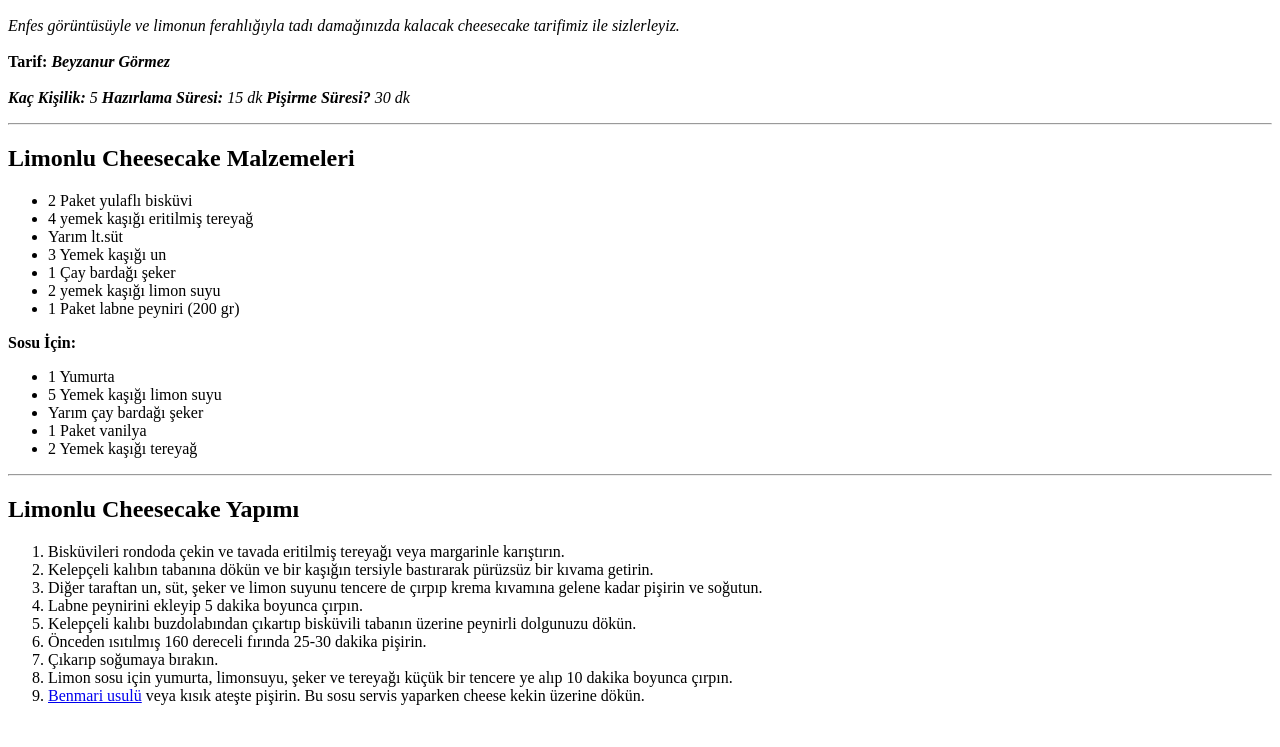
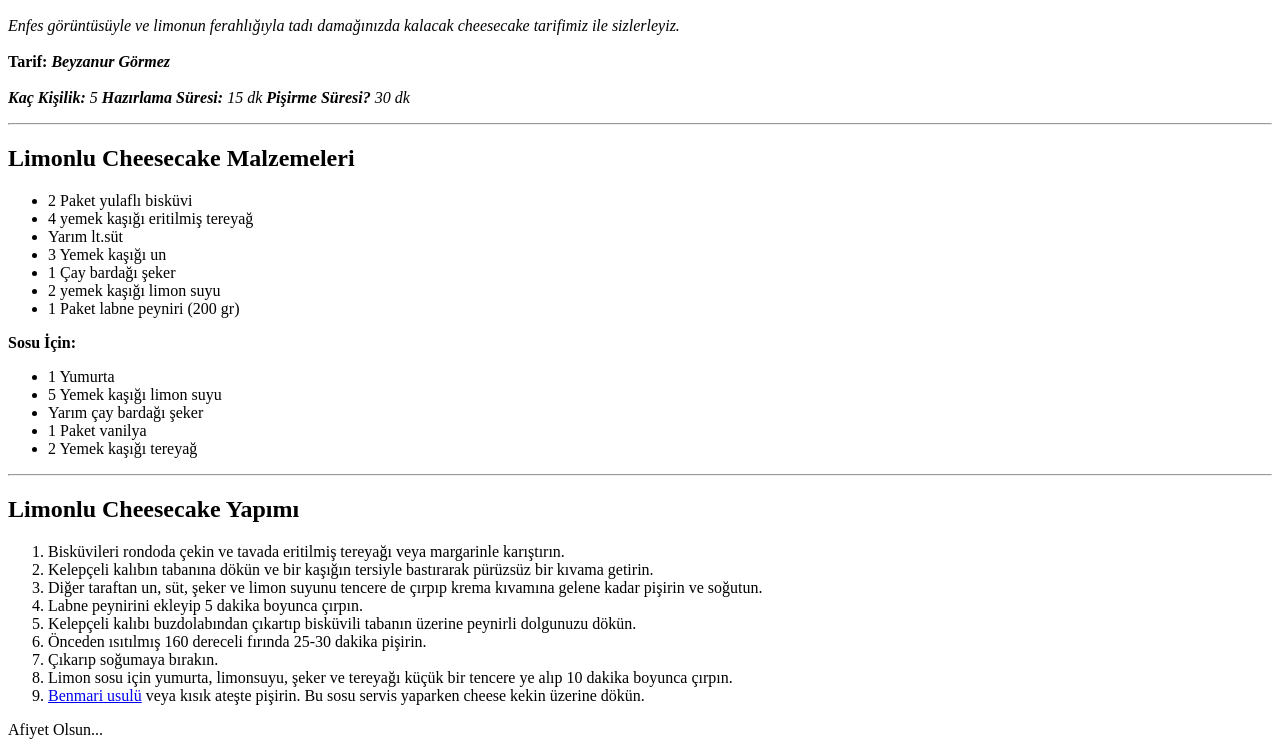
Before and after one commit to Byznr-g/Limonlu-Cheesecake-, a plain HTML site: page index.html in a window 1280 px wide. Shown: the part 383-1130 px from the top of the page. Before the commit the page ends 1104 px from the top, so only its background shows below. Drawn offline with Linux system fonts and the light colour scheme.

Commit message:
tarif son

```diff
--- a/index.html
+++ b/index.html
@@ -70,5 +70,8 @@
            </ol>
        </article>
     </section>
+    <footer>
+        Afiyet Olsun...
+    </footer>
 </body>
 </html>
```
Also changed, not shown: benmari.html (+2 -1 lines).
